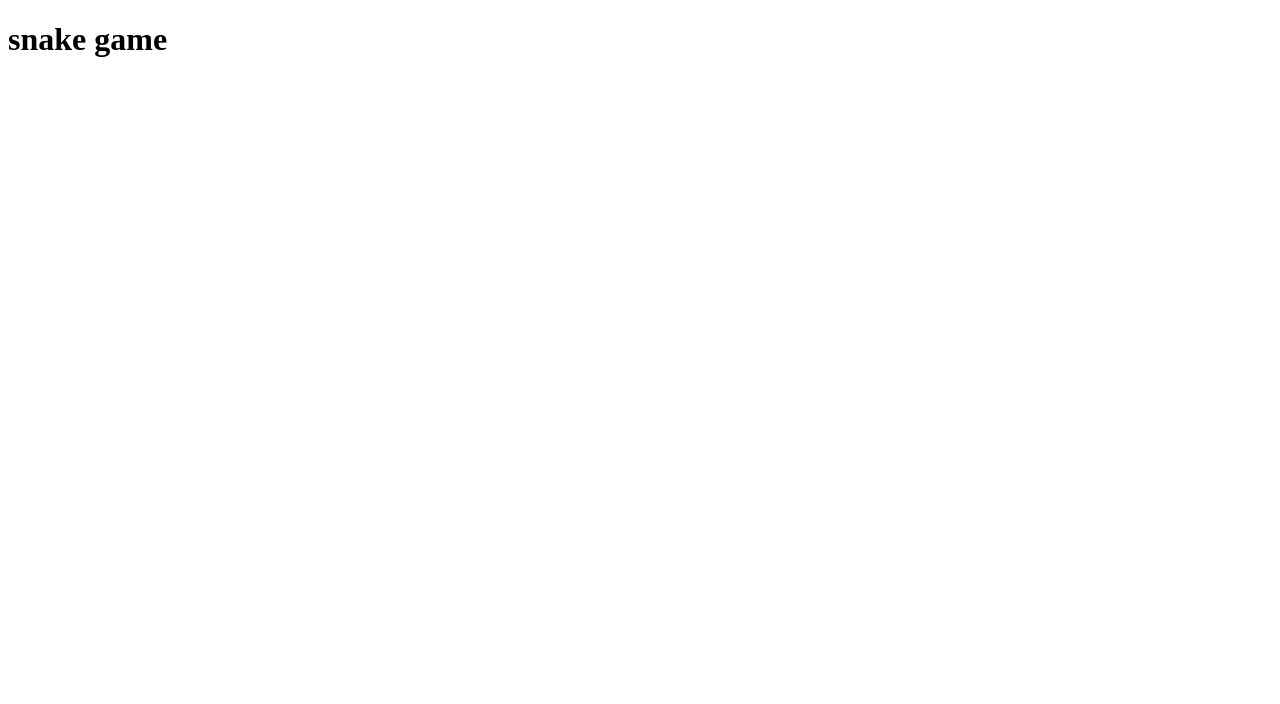
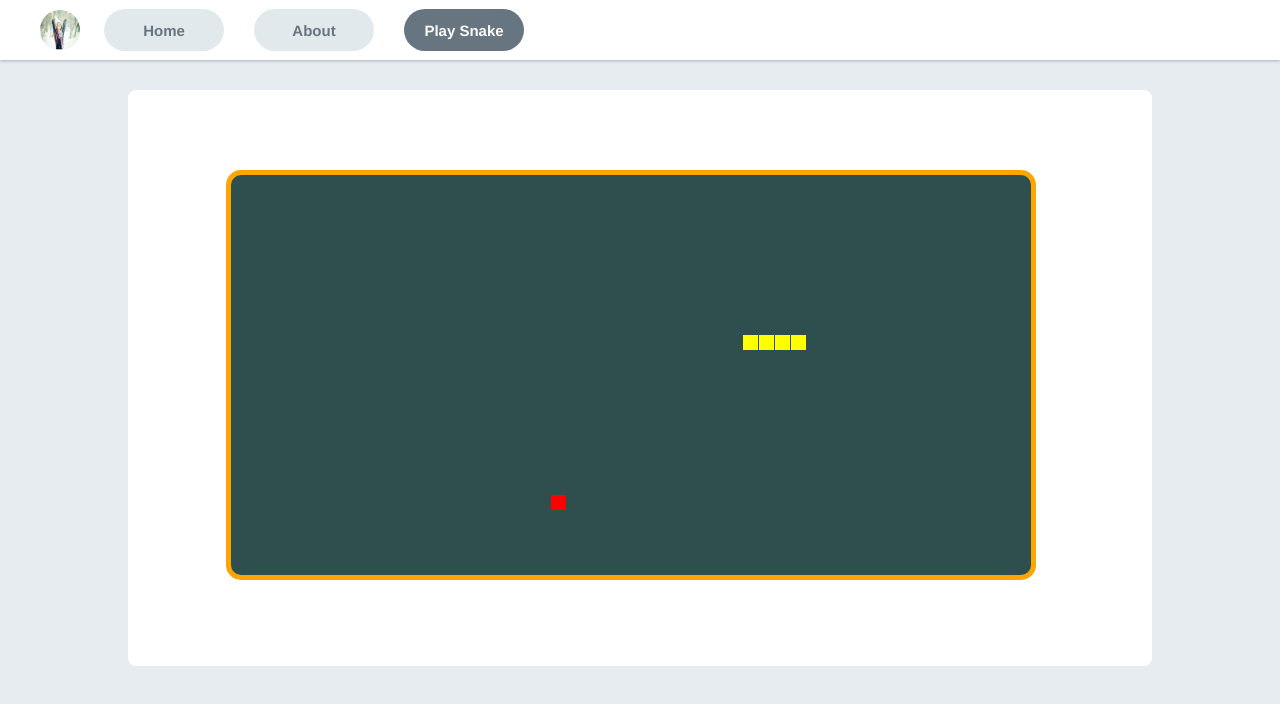
Before and after one commit to Madhusmita5535/Madhusmita5535.github.io, a plain HTML site: page snake.html in a window 1280 px wide. Drawn offline with Linux system fonts and the light colour scheme.

Commit message:
complete snake game

```diff
--- /dev/null
+++ b/js/snake.js
@@ -0,0 +1,101 @@
+var canvas = document.getElementById("game");
+var context = canvas.getContext("2d");
+var grid = 16;
+var count = 0;
+
+var snake = {
+  x: 160,
+  y: 160,
+
+  dx: grid,
+  dy: 0,
+
+  cells: [],
+
+  maxCells: 4
+};
+var apple = {
+  x: 320,
+  y: 320
+};
+
+function getRandomInt(min, max) {
+  return Math.floor(Math.random() * (max - min)) + min;
+}
+
+function loop() {
+  requestAnimationFrame(loop);
+  if (++count < 4) {
+    return;
+  }
+  count = 0;
+  context.clearRect(0, 0, canvas.width, canvas.height);
+
+  snake.x += snake.dx;
+  snake.y += snake.dy;
+
+  if (snake.x < 0) {
+    snake.x = canvas.width - grid;
+  } else if (snake.x >= canvas.width) {
+    snake.x = 0;
+  }
+
+  if (snake.y < 0) {
+    snake.y = canvas.height - grid;
+  } else if (snake.y >= canvas.height) {
+    snake.y = 0;
+  }
+
+  snake.cells.unshift({ x: snake.x, y: snake.y });
+
+  if (snake.cells.length > snake.maxCells) {
+    snake.cells.pop();
+  }
+
+  context.fillStyle = "red";
+  context.fillRect(apple.x, apple.y, grid - 1, grid - 1);
+
+  context.fillStyle = "yellow";
+  snake.cells.forEach(function(cell, index) {
+    context.fillRect(cell.x, cell.y, grid - 1, grid - 1);
+
+    if (cell.x === apple.x && cell.y === apple.y) {
+      snake.maxCells++;
+
+      apple.x = getRandomInt(0, 25) * grid;
+      apple.y = getRandomInt(0, 25) * grid;
+    }
+
+    for (var i = index + 1; i < snake.cells.length; i++) {
+      if (cell.x === snake.cells[i].x && cell.y === snake.cells[i].y) {
+        snake.x = 160;
+        snake.y = 160;
+        snake.cells = [];
+        snake.maxCells = 4;
+        snake.dx = grid;
+        snake.dy = 0;
+        apple.x = getRandomInt(0, 25) * grid;
+        apple.y = getRandomInt(0, 25) * grid;
+        alert("GAME OVER");
+      }
+    }
+  });
+}
+
+document.addEventListener("keydown", function(e) {
+  if (e.which === 37 && snake.dx === 0) {
+    snake.dx = -grid;
+    snake.dy = 0;
+  } else if (e.which === 38 && snake.dy === 0) {
+    snake.dy = -grid;
+    snake.dx = 0;
+  } else if (e.which === 39 && snake.dx === 0) {
+    snake.dx = grid;
+    snake.dy = 0;
+  } else if (e.which === 40 && snake.dy === 0) {
+    snake.dy = grid;
+    snake.dx = 0;
+  }
+});
+
+requestAnimationFrame(loop);
--- a/snake.html
+++ b/snake.html
@@ -1,12 +1,37 @@
 <!DOCTYPE html>
 <html lang="en">
-<head>
-    <meta charset="UTF-8">
-    <meta name="viewport" content="width=device-width, initial-scale=1.0">
-    <meta http-equiv="X-UA-Compatible" content="ie=edge">
+  <head>
+    <meta charset="UTF-8" />
+    <meta name="viewport" content="width=device-width, initial-scale=1.0" />
+    <meta http-equiv="X-UA-Compatible" content="ie=edge" />
     <title>Document</title>
-</head>
-<body>
-    <h1>snake game</h1>
-</body>
+    <link rel="stylesheet" type="text/css" href="./styles/style.css" />
+  </head>
+  <body>
+    <div class="nav_container nav_container_about">
+      <div id="avatar_container_about">
+        <img
+          id="avatar_about"
+          src="./images/honey.jpg"
+          alt="Subhash"
+          obj
+        />
+      </div>
+      <div class="nav_link_container">
+        <a class="nav_link" href="./index.html">Home</a>
+      </div>
+      <div class="nav_link_container">
+        <a class="nav_link" href="./about.html">About</a>
+      </div>
+      <div class="nav_link_container">
+        <a class="nav_link nav_link_selected" href="./snake.html">Play Snake</a>
+      </div>
+    </div>
+    <div class="about_body">
+      <div class="about_pane">
+        <canvas id="game" width="800" height="400"></canvas>
+      </div>
+    </div>
+    <script src="./js/snake.js"></script>
+  </body>
 </html>
--- a/styles/style.css
+++ b/styles/style.css
@@ -1,5 +1,5 @@
 body {
-  background: #00ffff;
+  background: #e6ecf0;
   padding: 0px;
   margin: 0px;
   position: relative;
@@ -7,8 +7,8 @@ body {
 }
 .background_image {
   width: 100%;
-  height: 340px;
-  background-color: bisque;
+  height: 320px;
+  background-color: #9e9e9e;
   background-image: url("../images/kk.webp");
   background-size: cover;
   background-position: 0px -90px;
@@ -19,7 +19,7 @@ body {
   padding-left: 300px;
   box-sizing: border-box;
   display: flex;
-  background-color: rgb(28, 16, 204);
+  background-color: #fff;
   flex-direction: row;
   box-shadow: 0 1px 3px 0 rgba(0, 0, 0, 0.25);
 }
@@ -34,12 +34,15 @@ body {
   justify-content: center;
   align-items: center;
   text-decoration: none;
-  color: #000000;
-  background-color: #bbfc24;
+  background-color: #e2e9ed;
   border-radius: 25px;
   font-size: 15px;
   font-weight: 700;
   color: #66757f;
+}
+.nav_link_selected {
+  background-color: #66757f;
+  color: #fafafa;
 }
 #avatar_container {
   width: 210px;
@@ -57,12 +60,12 @@ body {
   width: 200px;
   height: 200px;
   border-radius: 100px;
-  object-fit: contain;
+  object-fit: cover;
 }
 .home_body_container {
-  width: 40%;
+  width: 100%;
   padding-top: 40px;
-  display: ;
+  display: flex;
   box-sizing: border-box;
 }
 .left_pane {
@@ -75,7 +78,7 @@ body {
 .right_pane {
   width: 70%;
   height: 250px;
-  background-color: rgb(25, 233, 70);
+  background-color: #fff;
   border: 1px solid #e6ecf0;
   border-radius: 7px;
   padding: 16px;
@@ -97,3 +100,53 @@ body {
   font-weight: lighter;
   letter-spacing: 0.1px;
 }
+/*
+  ---------------- about page --------------
+*/
+.nav_container_about {
+  padding-left: 40px;
+}
+#avatar_container_about {
+  width: 40px;
+  height: 100%;
+  background-color: #fff;
+  display: flex;
+  align-items: center;
+  margin-right: 15px;
+}
+#avatar_about {
+  width: 40px;
+  height: 40px;
+  border-radius: 20px;
+  object-fit: cover;
+}
+.about_body{
+  display: flex;
+  justify-content: center;
+}
+.about_pane{
+  width: 80vw;
+  height: 45vw;
+  margin-top: 30px;
+  background-color: #fff;
+  border-radius: 8px;
+  padding: 30px 48px;
+  box-sizing: border-box;
+}
+.about_label_text{
+  font-size: 30px;
+  font-weight: 900;
+  margin-bottom: 20px;
+}
+.about_label_content{
+  font-size: 16px;
+  color: #757575;
+  line-height: 150%;
+}
+
+#game {
+  border: 5px solid orange;
+  background-color: darkslategray;
+  margin: 50px;
+  border-radius: 15px;
+}
```
Also changed, not shown: about.html (+35 -8 lines), index.html (+7 -5 lines).
